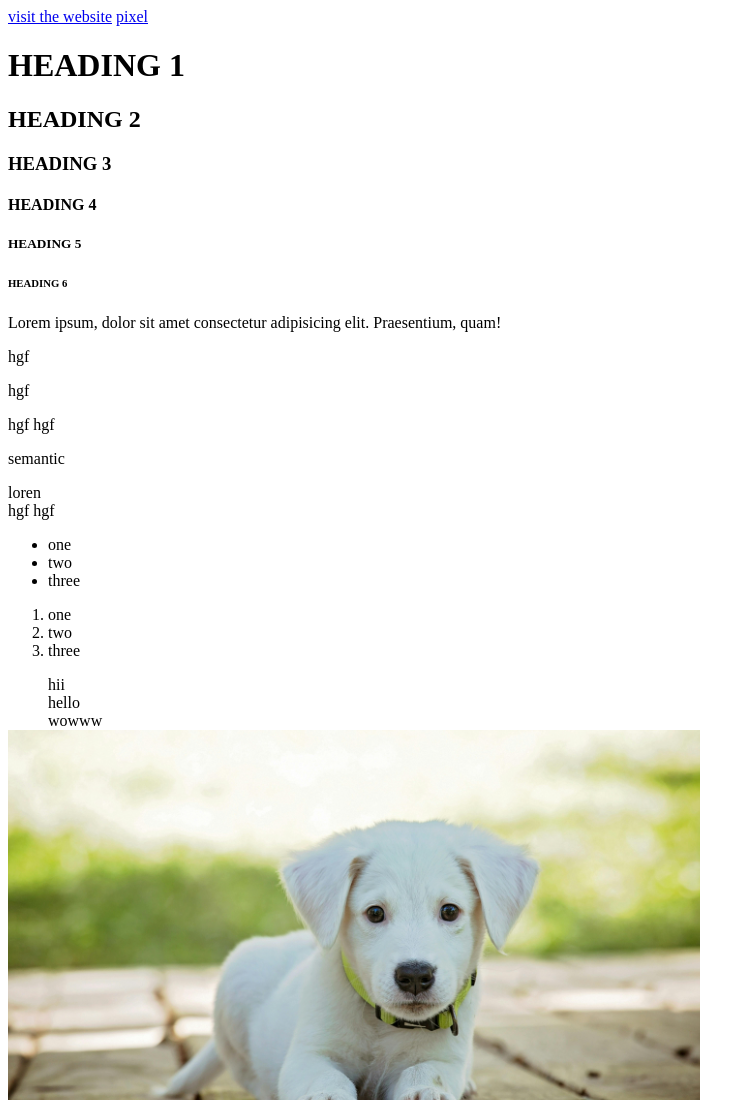
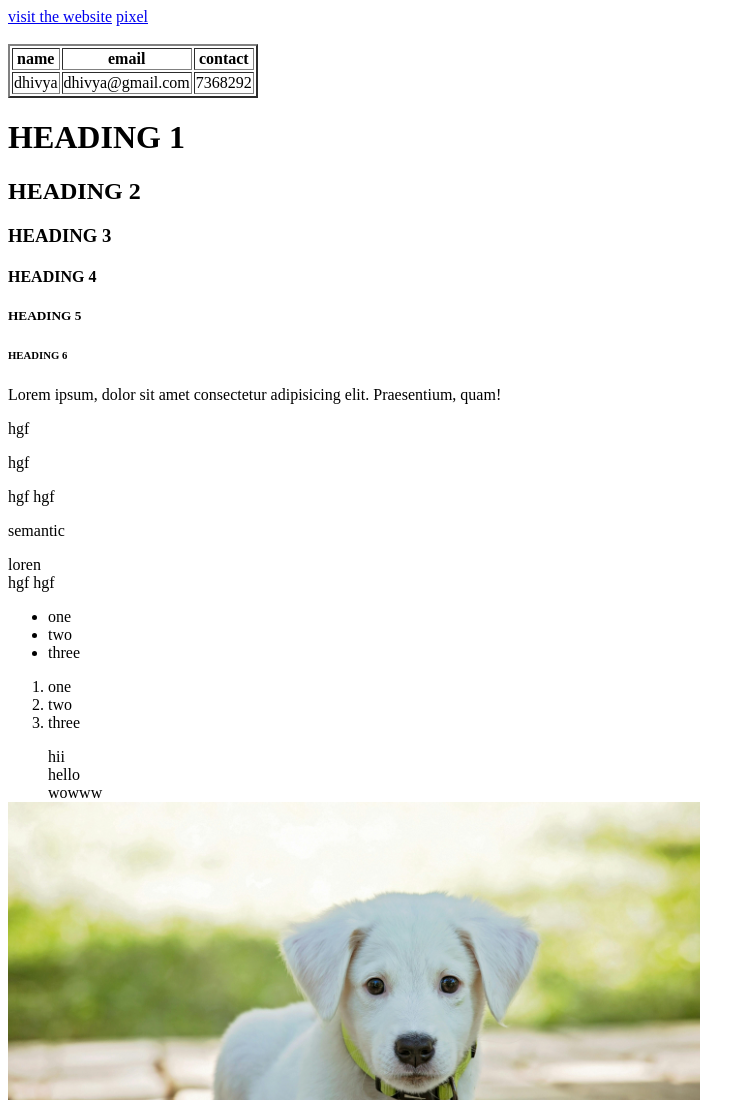
Before and after one commit to SECE-24-28/classroom-project-dhivya-1010, a plain HTML site: page index.html in a window 1280 px wide. Shown: the top 1100 px of the page, without its empty margins (0-755 px from the left). Drawn offline with Linux system fonts and the light colour scheme.

Commit message:
table creation

```diff
--- a/index.html
+++ b/index.html
@@ -13,7 +13,21 @@
     <body>
         <a href="./index1.html" target="_blank">visit the website</a>
 
-        <a href="#a">pixel</a>
+        <a href="#a">pixel</a><br><br>
+        <table border="2">
+            <thead>
+                <tr>
+                    <th>name</th>
+                    <th>email</th>
+                    <th>contact</th>
+                </tr>
+            </thead>
+            <tbody>
+                <td>dhivya</td>
+                <td>dhivya@gmail.com</td>
+                <td>7368292</td>
+            </tbody>
+        </table>
         <h1>HEADING 1</h1>
         <h2>HEADING 2</h2>
         <h3>HEADING 3</h3>
```
